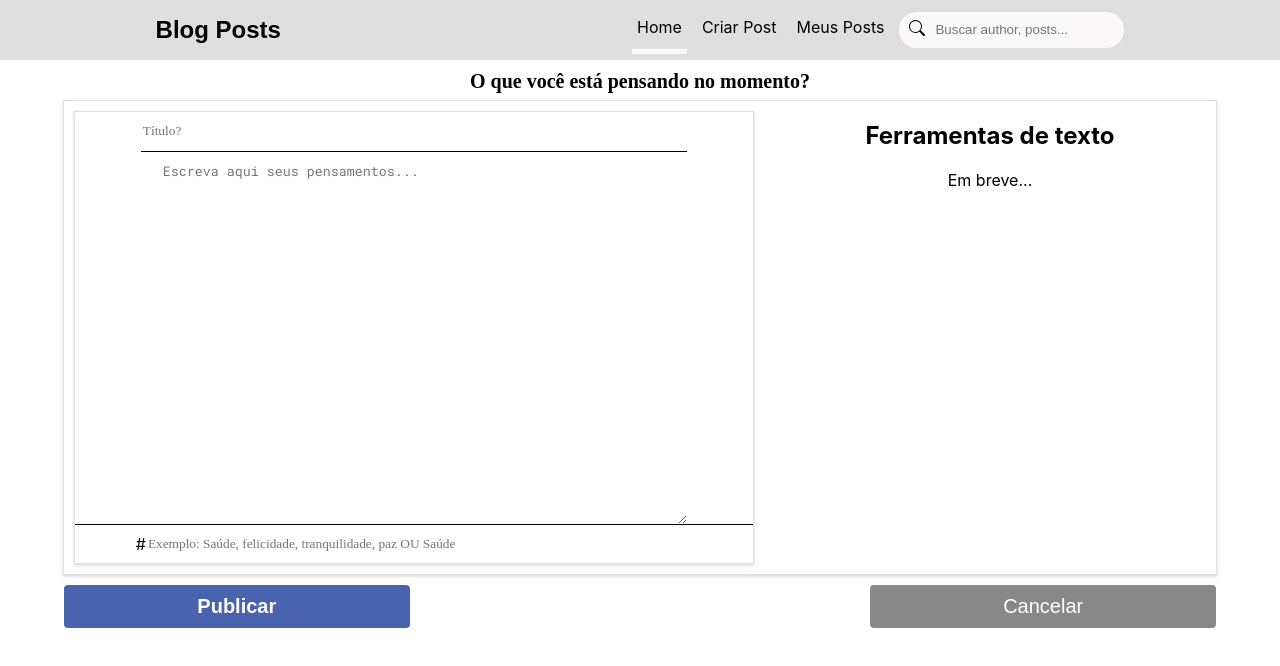
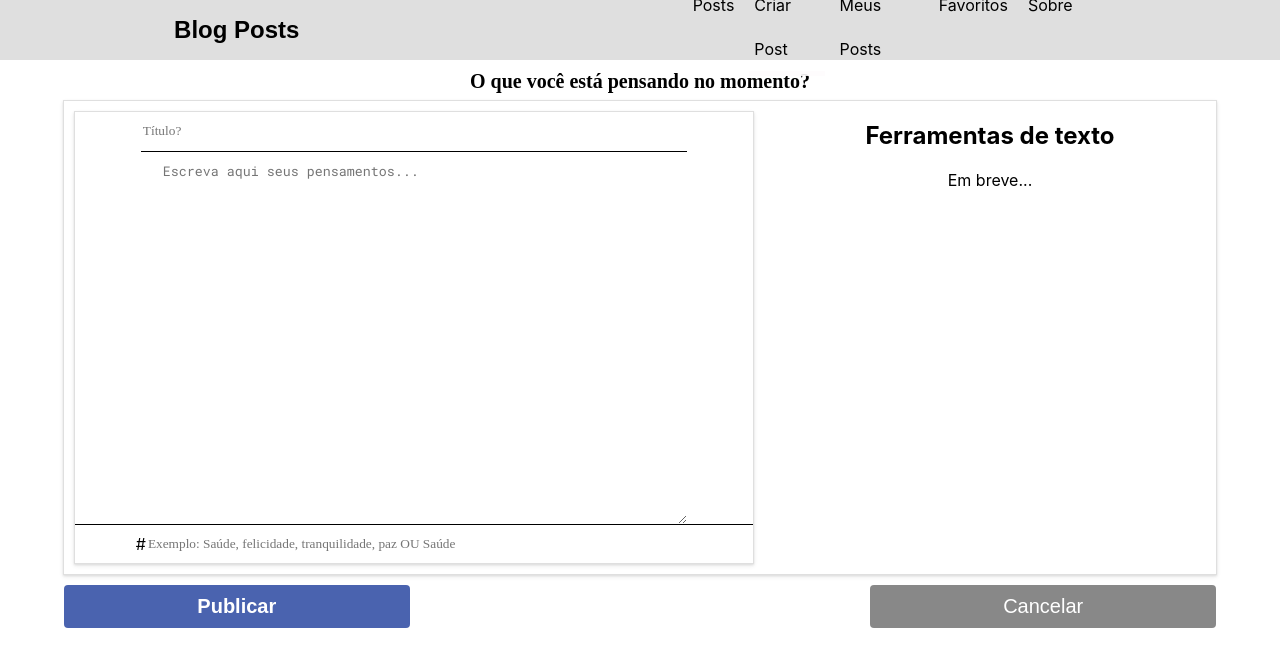
Before and after one commit to RobertRodriguesMartins/blog-posts-front-deploy, a React (Create React App) app: page /posts/create in a window 1280 px wide. Shown: the top 666 px of the page. Built offline with nearby package versions, Linux system fonts and the light colour scheme; no server answers; a web font is replaced by a local one.

Commit message:
REMOVE: unnecessary icon

```diff
--- a/src/components/NavBar.js
+++ b/src/components/NavBar.js
@@ -1,6 +1,5 @@
 import React, { useEffect, useState } from 'react';
 import { Link, useLocation } from 'react-router-dom';
-import { BsSearch } from 'react-icons/bs';
 import { AiFillCloseSquare } from 'react-icons/ai';
 import { HiDotsVertical } from 'react-icons/hi';
 
@@ -48,23 +47,15 @@ function NavBar() {
       <section className="nav-tools">
         <ul>
           <Link to="/">
-            <li id="/">Home</li>
+            <li id="/">Posts</li>
           </Link>
-          <Link to="/news/create">
-            <li id="/news/create">Criar Post</li>
+          <Link to="/posts/create">
+            <li id="/posts/create">Criar Post</li>
           </Link>
           <li>Meus Posts</li>
+          <li>Favoritos</li>
+          <li>Sobre</li>
         </ul>
-        <section className="search">
-          <label htmlFor="search">
-            <BsSearch />
-          </label>
-          <input
-            id="search"
-            type="text"
-            placeholder="Buscar author, posts..."
-          ></input>
-        </section>
       </section>
       <section
         className="mobile-nav-menu"
```
